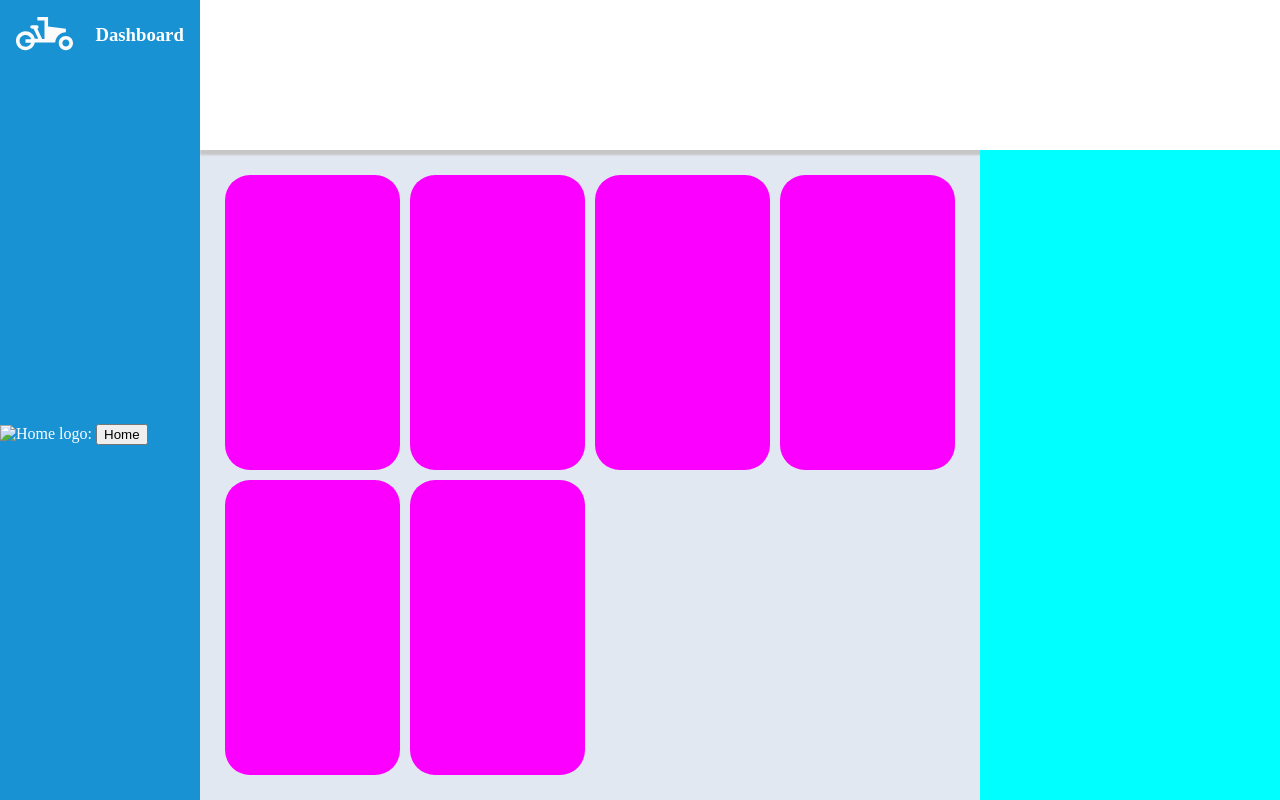
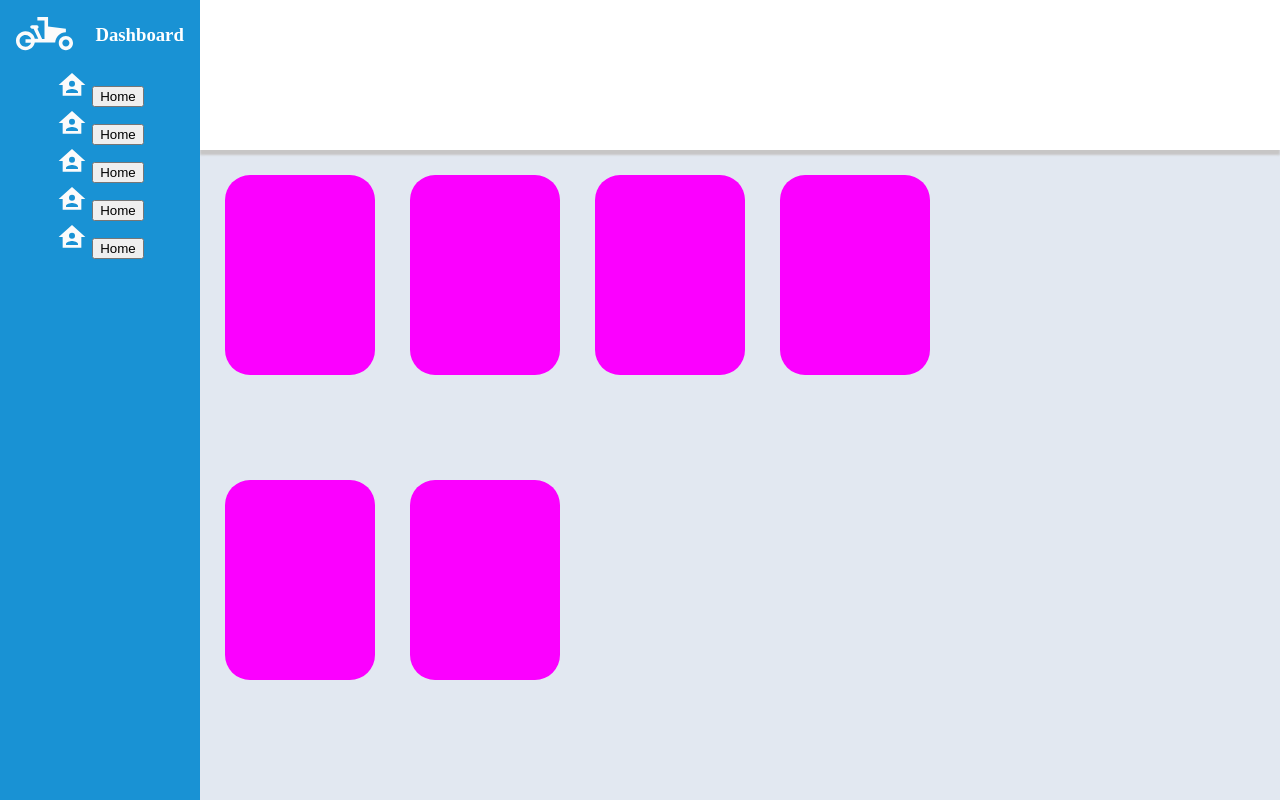
Before and after one commit to Joe-Weingart/Joe-Weingart.github.io, a plain HTML site: page index.html in a window 1280 px wide. Drawn offline with Linux system fonts and the light colour scheme.

Commit message:
Attempt to improve page

```diff
--- a/index.html
+++ b/index.html
@@ -15,12 +15,29 @@
                 <img id="bike" src = "./icons/bicycle-cargo.svg" alt="Carbo bike symbol"/>
                 <h3><b>Dashboard</b></h3>
             </div>
-            <div class="bt2">
-                <img id="home" src = "" alt="Home logo:"/>
-                <button type="button">Home</button>
+            <div class="buttons">
+                <div>
+                    <img class="icon" id="home" src = "./icons/home-account.svg" alt="Home logo:"/>
+                    <button type="button">Home</button>
+                </div>
+                <div>
+                    <img class="icon" id="home" src = "./icons/home-account.svg" alt="Home logo:"/>
+                    <button type="button">Home</button>
+                </div>
+                <div>
+                    <img class="icon" id="home" src = "./icons/home-account.svg" alt="Home logo:"/>
+                    <button type="button">Home</button>
+                </div>
+                <div>
+                    <img class="icon" id="home" src = "./icons/home-account.svg" alt="Home logo:"/>
+                    <button type="button">Home</button>
+                </div>
+                <div>
+                    <img class="icon" id="home" src = "./icons/home-account.svg" alt="Home logo:"/>
+                    <button type="button">Home</button>
+                </div>
             </div>
         </div>
-        <div class="sub"></div>
         <div class="projects">
             <div class="cell"></div>
             <div class="cell"></div>
@@ -28,8 +45,6 @@
             <div class="cell"></div>
             <div class="cell"></div>
             <div class="cell"></div>
-        </div>
-        <div class="comments"></div>
     </div>
 </body>
 </html>
--- a/styles.css
+++ b/styles.css
@@ -14,17 +14,10 @@ html, body {
     "d p c";
 }
 
-.dash {
-    grid-area: d;
-    background-color: #1992d4;
-    display: grid;
-    color: #FFFFFF;
-}
 
-.comments {
-    grid-area: c;
-    background-color: aqua;
-}
+
+
+/*----------HEADER---------*/
 
 .head{
     display: grid;
@@ -34,22 +27,19 @@ html, body {
     box-shadow: 0px 5px 2px rgb(199, 198, 198);
 }
 
-.projects {
-    display: grid;
-    grid-area: p;
-    grid-template-columns: repeat(auto-fill, minmax(150px,1fr));
-    margin: 20px;
+
+
+/*--------DASHBOARD------*/
+
+.dash {
+    grid-area: d;
+    background-color: #1992d4;
+    display: flex;
+    flex-direction: column;
+    align-items: center;
+    color: #FFFFFF;
 }
 
-.cell {
-    border: 5px;
-    margin: 5px;
-    padding: 5px;
-    background-color: rgb(251, 0, 255);
-    height: auto;
-    width: auto;
-    border-radius: 25px;
-}
 
 #bike {
     width: 30%;
@@ -62,3 +52,39 @@ html, body {
     align-items: flex-start;
     margin: 5px;
 }
+
+.icon {
+    filter: invert(88%) sepia(89%) saturate(1%) hue-rotate(265deg) brightness(111%) contrast(97%);
+    width: 2em;
+    height: auto;
+}
+
+.buttons {
+    display: flex;
+    flex-direction: column;
+    justify-content: ;
+}
+
+.button div {
+    display: flex;
+    justify-content: space-evenly;
+    align-items: center;
+}
+
+
+.projects {
+    display: grid;
+    grid-area: p;
+    grid-template-columns: repeat(auto-fill, minmax(150px,1fr));
+    margin: 20px;
+}
+
+.cell {
+
+    margin: 5px;
+
+    background-color: rgb(251, 0, 255);
+    height: 200px;
+    width: 150px;
+    border-radius: 25px;
+}
```
